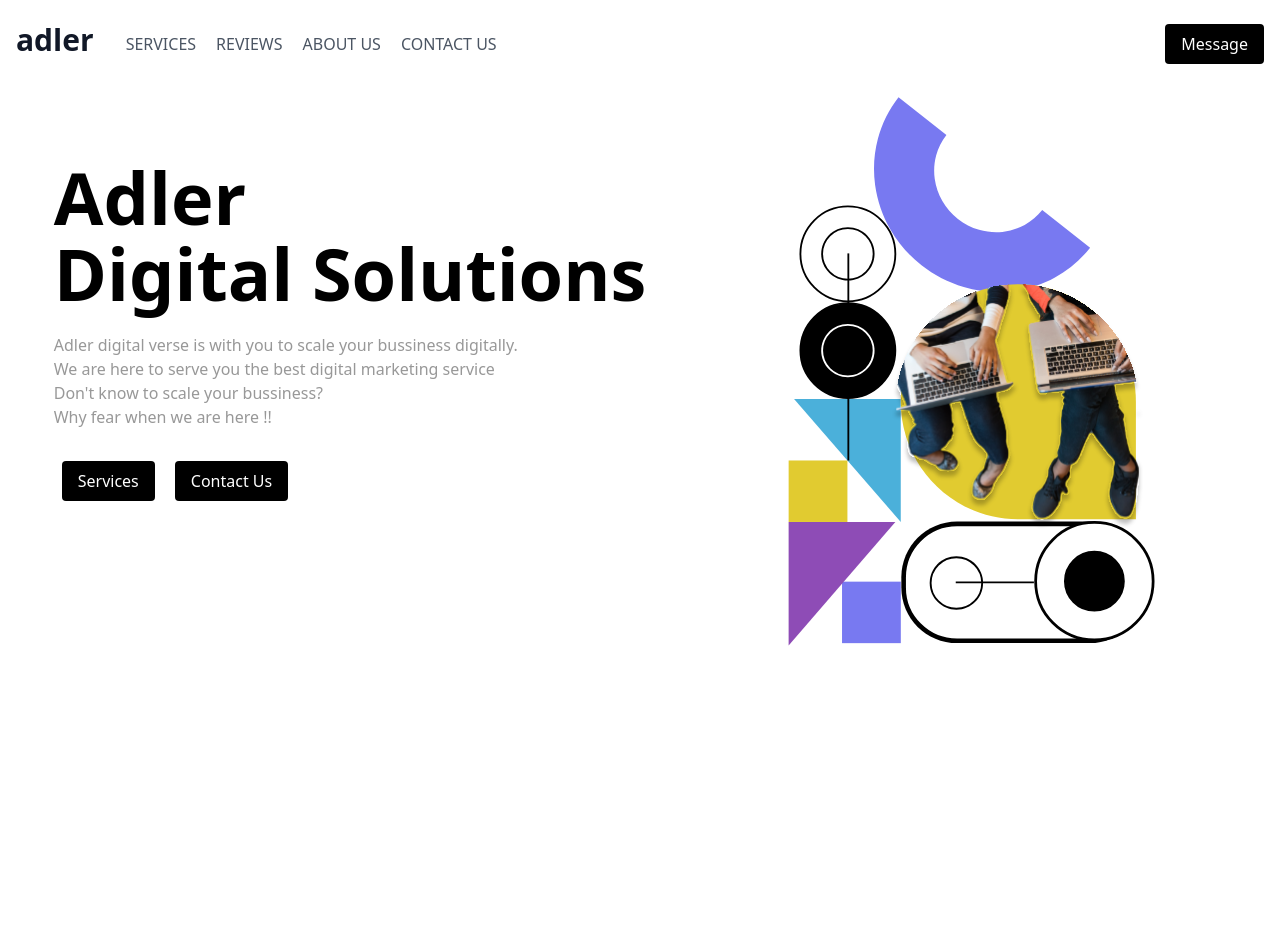
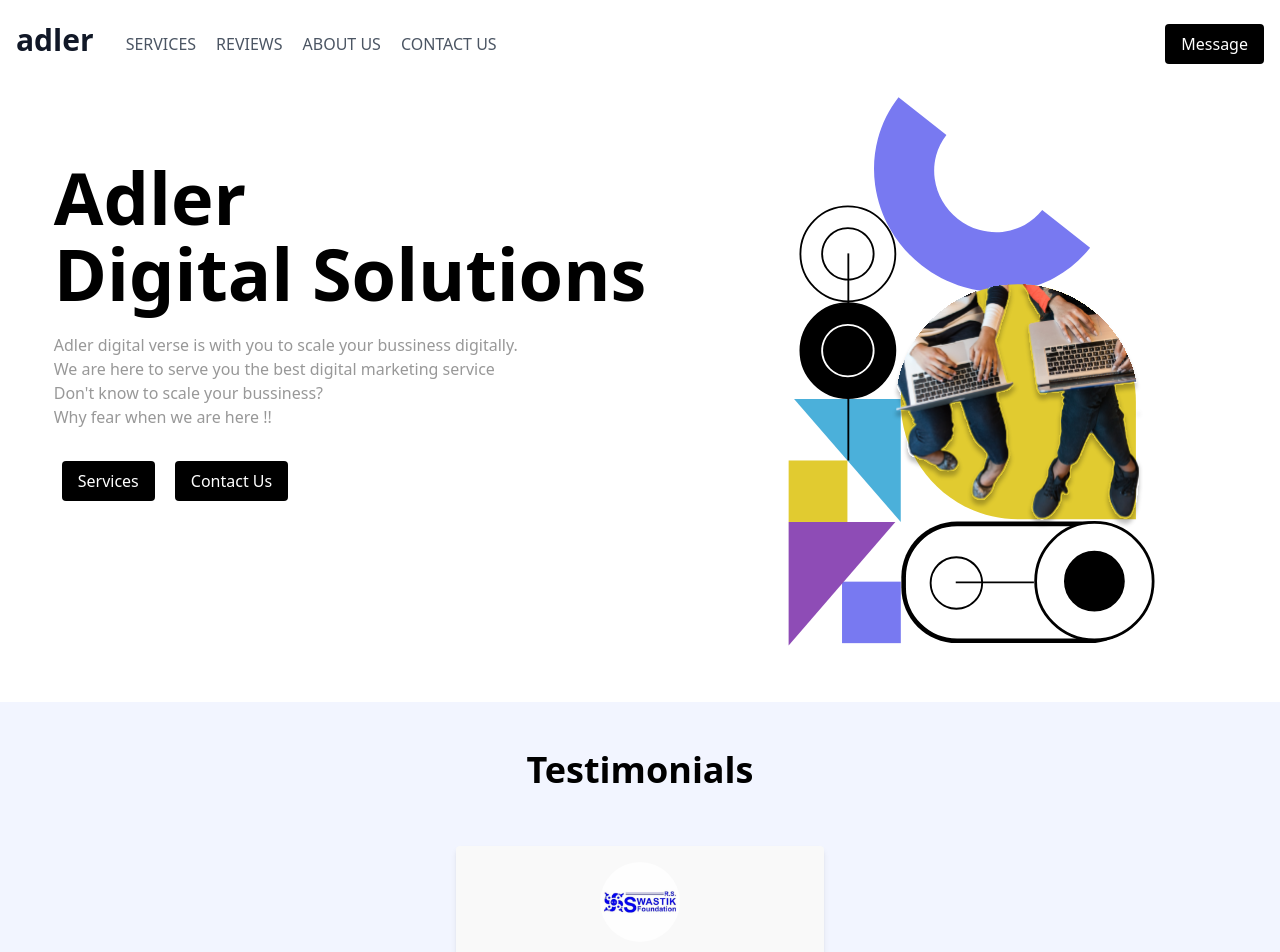
Before and after one commit to ArnabChatterjee20k/Adler-Startup--frontend, a React (Create React App) app: page / in a window 1280 px wide. Shown: the top 952 px of the page. Before the commit the page ends 800 px from the top, so only its background shows below. Built offline with nearby package versions, Linux system fonts and the light colour scheme.

Commit message:
Added testimonial section in the App.js

```diff
--- a/src/App.js
+++ b/src/App.js
@@ -1,10 +1,12 @@
 import { Navbar } from "./components/Navbar/Navbar";
 import { Hero } from "./components/Hero/Hero";
+import { Testimonial } from "./components/Testimonials/Testimonial";
 function App() {
   return (
     <>
     <Navbar/>
     <Hero/>
+    <Testimonial/>
     </>
   );
 }
```
